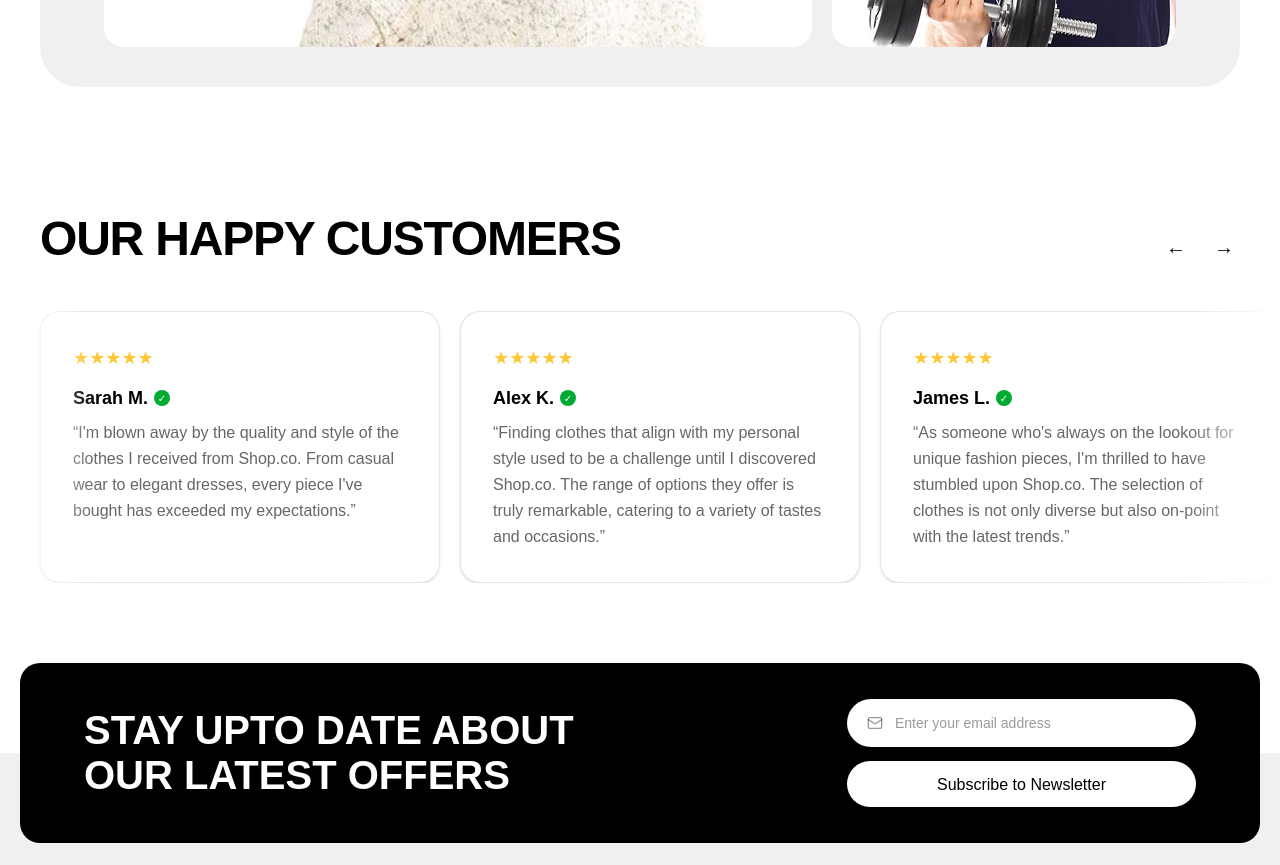
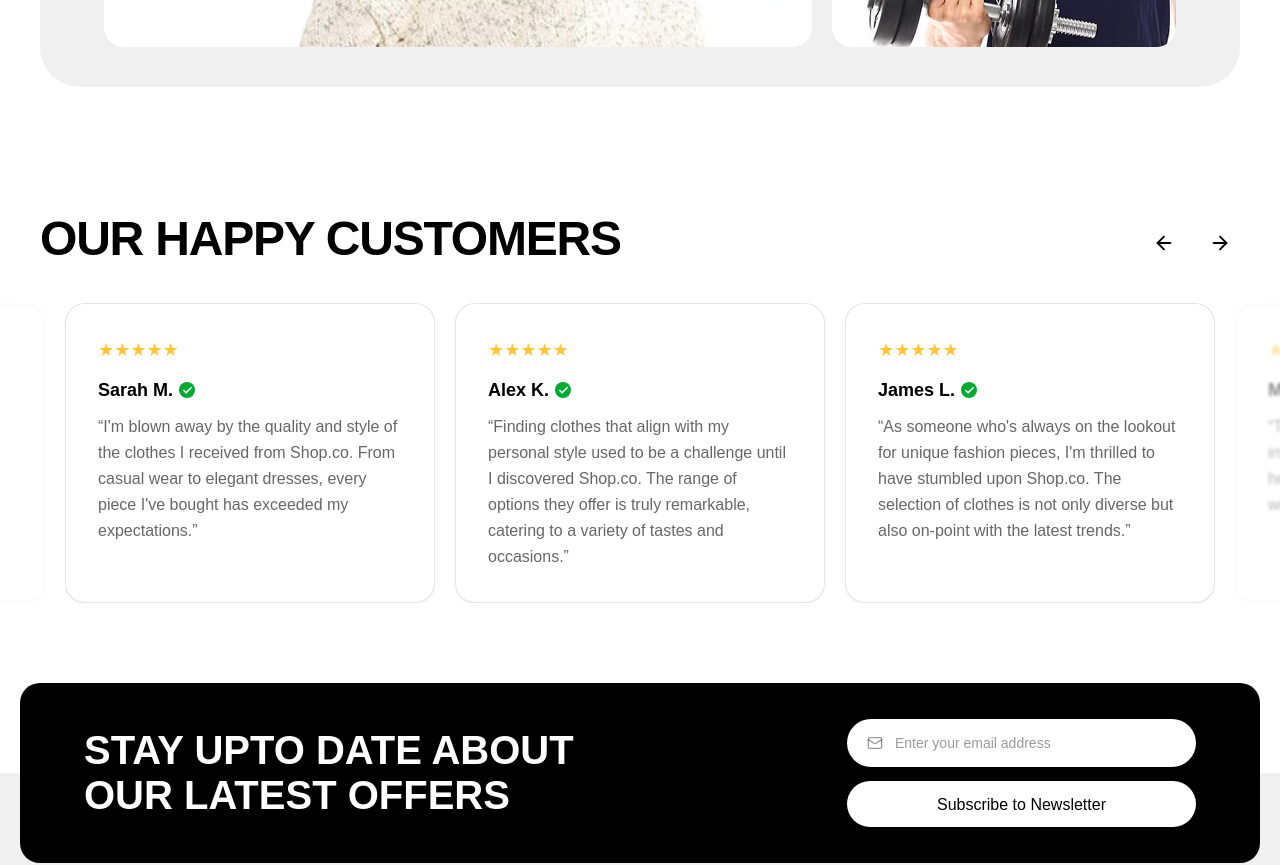
Before and after one commit to hassamnaveed44/e-commerce, a Next.js app: page / in a window 1280 px wide. Shown: the part 3100-3965 px from the top of the page. Built offline with nearby package versions, Linux system fonts and the light colour scheme.

Commit message:
fix testimonial issue

```diff
--- a/app/components/home/Testimonials.tsx
+++ b/app/components/home/Testimonials.tsx
@@ -1,6 +1,7 @@
 "use client";
 
-import { useRef } from "react";
+import { useState } from "react";
+import { ArrowLeft, ArrowRight, Check } from "lucide-react";
 
 interface Testimonial {
   id: number;
@@ -13,110 +14,155 @@ interface Testimonial {
 const testimonials: Testimonial[] = [
   {
     id: 1,
-    name: "Sarah M.",
+    name: "Samantha D.",
     rating: 5,
-    review: "I'm blown away by the quality and style of the clothes I received from Shop.co. From casual wear to elegant dresses, every piece I've bought has exceeded my expectations.",
+    review:
+      "I'm thoroughly impressed by the variety and quality of the apparel. Everything fits seamlessly and feels like bespoke tailoring. Shop.co never disappoints!",
     verified: true,
   },
   {
     id: 2,
-    name: "Alex K.",
+    name: "Sarah M.",
     rating: 5,
-    review: "Finding clothes that align with my personal style used to be a challenge until I discovered Shop.co. The range of options they offer is truly remarkable, catering to a variety of tastes and occasions.",
+    review:
+      "I'm blown away by the quality and style of the clothes I received from Shop.co. From casual wear to elegant dresses, every piece I've bought has exceeded my expectations.",
     verified: true,
   },
   {
     id: 3,
-    name: "James L.",
+    name: "Alex K.",
     rating: 5,
-    review: "As someone who's always on the lookout for unique fashion pieces, I'm thrilled to have stumbled upon Shop.co. The selection of clothes is not only diverse but also on-point with the latest trends.",
+    review:
+      "Finding clothes that align with my personal style used to be a challenge until I discovered Shop.co. The range of options they offer is truly remarkable, catering to a variety of tastes and occasions.",
     verified: true,
   },
   {
     id: 4,
+    name: "James L.",
+    rating: 5,
+    review:
+      "As someone who's always on the lookout for unique fashion pieces, I'm thrilled to have stumbled upon Shop.co. The selection of clothes is not only diverse but also on-point with the latest trends.",
+    verified: true,
+  },
+  {
+    id: 5,
     name: "Moose W.",
     rating: 5,
-    review: "The shipping was fast and the quality is immaculate. Absolutely love shopping here!",
+    review:
+      "The shipping was fast and the quality is immaculate. Absolutely love shopping here! Customer support is top notch as well.",
     verified: true,
   },
 ];
 
 export default function TestimonialsSection() {
-  const scrollContainerRef = useRef<HTMLDivElement>(null);
+  // Index 1 = Sarah M. as the first clear card in view (Samantha D. is at index 0 on the left)
+  const [currentIndex, setCurrentIndex] = useState(1);
 
-  const scroll = (direction: "left" | "right") => {
-    if (scrollContainerRef.current) {
-      const cardWidth = scrollContainerRef.current.querySelector("div")?.clientWidth || 400;
-      scrollContainerRef.current.scrollBy({
-        left: direction === "left" ? -(cardWidth + 20) : cardWidth + 20,
-        behavior: "smooth",
-      });
-    }
+  // Maximum index allows sliding to Alex K., James L., Moose W.
+  const maxIndex = testimonials.length - 3; // 5 - 3 = 2
+
+  const handlePrev = () => {
+    setCurrentIndex((prev) => (prev > 0 ? prev - 1 : 0));
   };
 
+  const handleNext = () => {
+    setCurrentIndex((prev) => (prev < maxIndex ? prev + 1 : maxIndex));
+  };
+
+  // Card width: 370px allows ~140px-160px of blurred cards to peek in with readable text shapes
+  const CARD_WIDTH = 370;
+  const GAP = 20;
+  const STEP = CARD_WIDTH + GAP;
+
   return (
-    <section className="py-12 md:py-20 bg-white overflow-hidden">
-      <div className="max-w-7xl mx-auto px-4 sm:px-6 xl:px-10 mb-8 md:mb-12 flex items-end justify-between">
+    <section className="py-12 md:py-20 bg-white overflow-hidden font-satoshi">
+      {/* Header Container */}
+      <div className="max-w-7xl mx-auto px-4 sm:px-6 xl:px-10 mb-8 md:mb-10 flex items-end justify-between">
         <h2 className="text-3xl sm:text-4xl lg:text-5xl font-extrabold uppercase tracking-tight font-integral text-black">
           OUR HAPPY CUSTOMERS
         </h2>
-        <div className="flex items-center gap-4">
+
+        {/* Navigation Arrows */}
+        <div className="flex items-center gap-3 sm:gap-4">
           <button
-            onClick={() => scroll("left")}
-            className="w-8 h-8 rounded-full flex items-center justify-center hover:opacity-60 transition text-black text-xl"
+            type="button"
+            onClick={handlePrev}
+            disabled={currentIndex === 0}
+            className={`w-9 h-9 sm:w-10 sm:h-10 rounded-full flex items-center justify-center text-black transition-colors ${
+              currentIndex === 0
+                ? "opacity-30 cursor-not-allowed"
+                : "hover:bg-black/5 cursor-pointer opacity-100"
+            }`}
             aria-label="Previous Slide"
           >
-            ←
+            <ArrowLeft size={22} className="stroke-[2]" />
           </button>
           <button
-            onClick={() => scroll("right")}
-            className="w-8 h-8 rounded-full flex items-center justify-center hover:opacity-60 transition text-black text-xl"
+            type="button"
+            onClick={handleNext}
+            disabled={currentIndex === maxIndex}
+            className={`w-9 h-9 sm:w-10 sm:h-10 rounded-full flex items-center justify-center text-black transition-colors ${
+              currentIndex === maxIndex
+                ? "opacity-30 cursor-not-allowed"
+                : "hover:bg-black/5 cursor-pointer opacity-100"
+            }`}
             aria-label="Next Slide"
           >
-            →
+            <ArrowRight size={22} className="stroke-[2]" />
           </button>
         </div>
       </div>
 
-      {/* Carousel Container with fade/blur edges on both left and right sides */}
-      <div className="relative w-full">
-        {/* Left Fade Overlay */}
-        <div className="absolute top-0 bottom-0 left-0 w-12 sm:w-24 bg-gradient-to-r from-white to-transparent pointer-events-none z-10 hidden sm:block" />
+      {/* Centered Overflow Carousel Track */}
+      <div className="w-full relative overflow-hidden">
+        <div
+          className="flex gap-5 transition-transform duration-500 ease-out"
+          style={{
+            // Centers the 3 active cards and symmetrically exposes ~140px-160px of the outer blurred cards
+            transform: `translateX(calc(50% - ${(currentIndex + 1.5) * STEP - GAP / 2}px))`,
+          }}
+        >
+          {testimonials.map((item, index) => {
+            // The 3 center cards starting from currentIndex are clear; left & right outer cards are blurred
+            const isClear =
+              index >= currentIndex && index < currentIndex + 3;
 
-        {/* Right Fade Overlay */}
-        <div className="absolute top-0 bottom-0 right-0 w-12 sm:w-24 bg-gradient-to-l from-white to-transparent pointer-events-none z-10" />
-
-        <div
-          ref={scrollContainerRef}
-          className="flex gap-5 overflow-x-auto scrollbar-hide px-4 sm:px-6 xl:px-10 snap-x snap-mandatory scroll-smooth"
-          style={{ scrollbarWidth: "none", msOverflowStyle: "none" }}
-        >
-          {testimonials.map((item) => (
+            return (
               <div
                 key={item.id}
-              className="snap-center shrink-0 w-[350px] sm:w-[400px] bg-white border border-black/10 rounded-[20px] p-6 sm:p-8 flex flex-col justify-between shadow-sm font-satoshi"
+                style={{ width: `${CARD_WIDTH}px` }}
+                className={`shrink-0 min-h-[240px] bg-white border border-black/10 rounded-[20px] p-6 sm:p-8 flex flex-col justify-between font-satoshi transition-all duration-500 ${
+                  isClear
+                    ? "opacity-100 filter-none shadow-xs"
+                    : "opacity-45 blur-[1.5px] select-none pointer-events-none"
+                }`}
               >
                 <div>
-                {/* Rating */}
-                <div className="flex text-[#FFC633] text-lg mb-3">
+                  {/* 5 Yellow Stars */}
+                  <div className="flex items-center gap-1 text-[#FFC633] text-lg mb-3 select-none">
                     {"★".repeat(item.rating)}
                   </div>
-                {/* Name & Verification */}
-                <div className="flex items-center gap-1.5 mb-2">
-                  <h3 className="font-bold text-lg text-black">{item.name}</h3>
+
+                  {/* Customer Name & Verified Badge */}
+                  <div className="flex items-center gap-1.5 mb-2.5">
+                    <h3 className="font-bold text-base sm:text-lg text-black">
+                      {item.name}
+                    </h3>
                     {item.verified && (
                       <span className="text-white bg-[#01AB31] rounded-full w-4 h-4 flex items-center justify-center text-[10px]">
-                      ✓
+                        <Check size={11} strokeWidth={3.5} />
                       </span>
                     )}
                   </div>
-                {/* Review */}
-                <p className="text-black/60 text-sm sm:text-base leading-relaxed">
+
+                  {/* Review Text */}
+                  <p className="text-black/60 text-xs sm:text-sm md:text-base leading-relaxed">
                     &ldquo;{item.review}&rdquo;
                   </p>
                 </div>
               </div>
-          ))}
+            );
+          })}
         </div>
       </div>
     </section>
```
Lines whose indentation alone changed are shown as unchanged.
